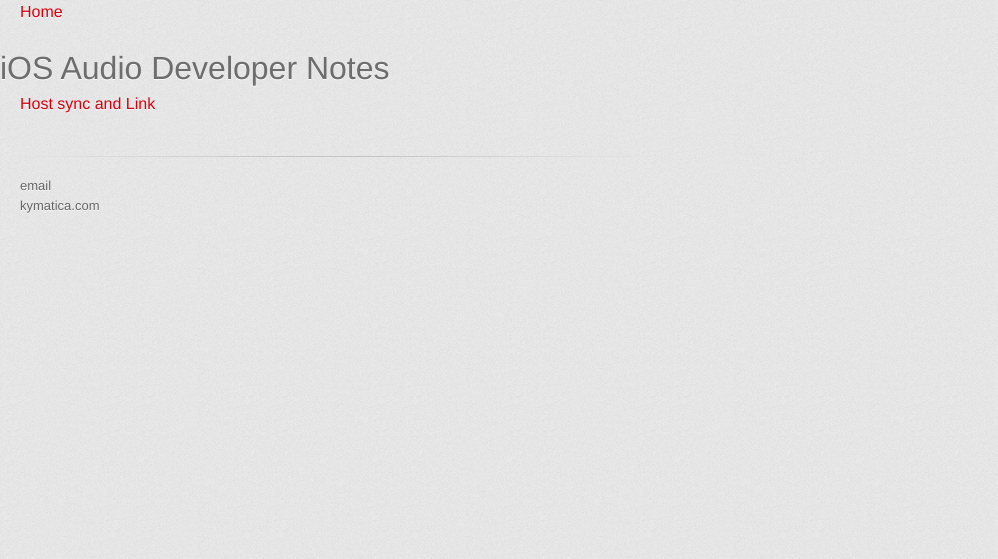
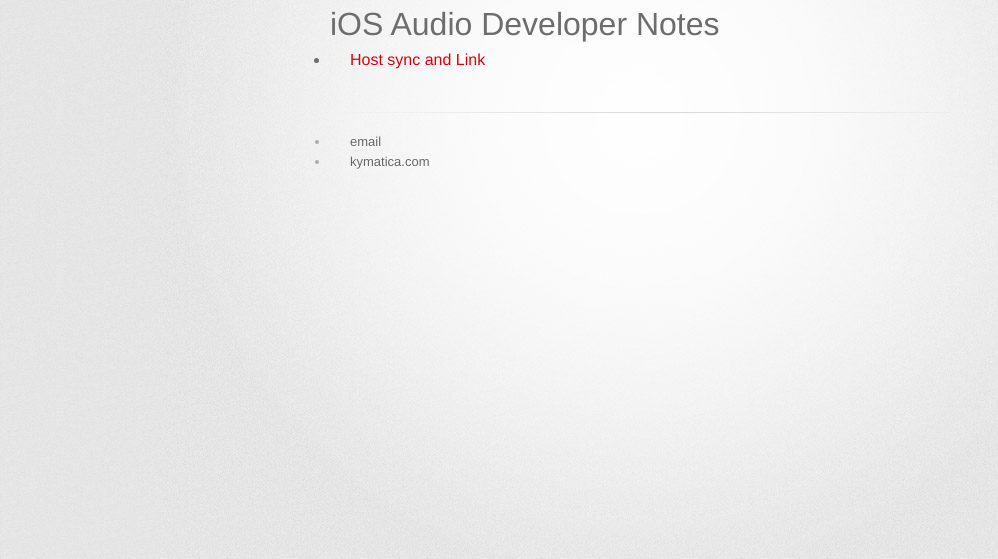
Before and after one commit to lijon/lijon.github.io, a Jekyll site: the page built from index.md, in a window 1280 px wide. Shown: the top 559 px of the page, without its empty margins (0-998 px from the left). Built offline with Jekyll 4.4.1, drawn with Linux system fonts in a browser that asks for light colours; some web fonts are replaced.

Commit message:
maybe now

```diff
--- a/_layouts/default.html
+++ b/_layouts/default.html
@@ -11,21 +11,18 @@
      <link rel="stylesheet" type="text/css" href="stylesheets/print.css" media="print">
 		</head>
 		<body>
-			<nav>
-	    		<ul>
-	        		<li><a href="/">Home</a></li>
-	    		</ul>
-			</nav>
-			<div class="container">
+			<div id="container">
+<div class="inner">
 
 			{{ content }}
 
-			</div><!-- /.container -->
 			<footer>
 	    		<ul>
 	        		<li><a href="mailto:info@kymatica.com">email</a></li>
 	        		<li><a href="http://kymatica.com">kymatica.com</a></li>
 				</ul>
 			</footer>
-		</body>
+</div>
+</div>
+	</body>
 	</html>
```
